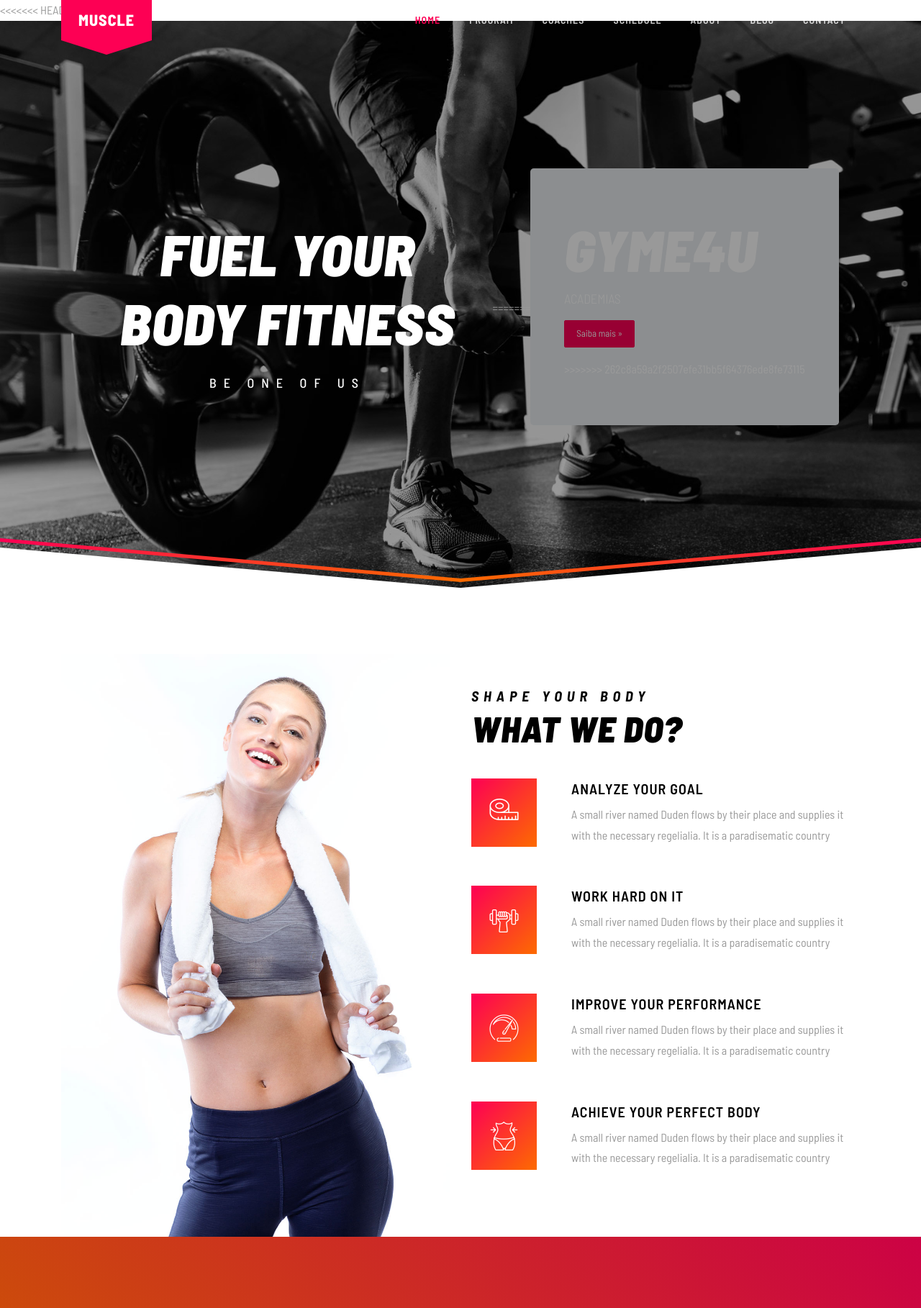
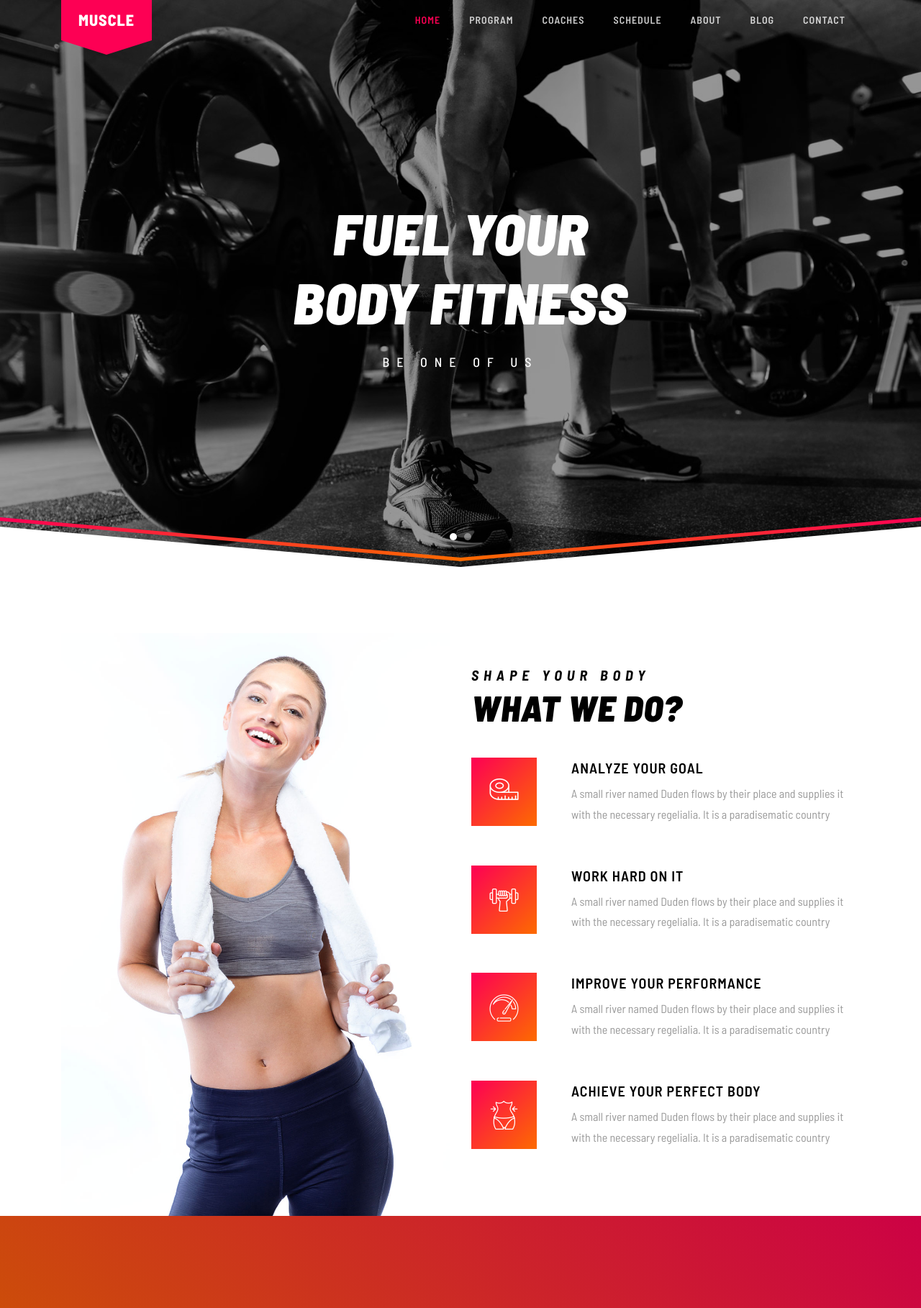
Before and after one commit to ifrs-alunos/FastGym, a Django app: page / in a window 1280 px wide. Shown: the top 1818 px of the page at 72% size. Run offline with Django 3.2, Linux system fonts and the light colour scheme; some libraries are stand-ins or nearby versions; some web fonts are replaced.

Commit message:
atualização

```diff
--- a/unchained/clients/templates/clients/home.html
+++ b/unchained/clients/templates/clients/home.html
@@ -1,8 +1,9 @@
 {% extends "core/base.html" %}
 {% block content %}
-<<<<<<< HEAD
+{% load static %}
+
 <section class="home-slider js-fullheight owl-carousel ftco-degree-bottom">
-    <div class="slider-item js-fullheight" style="background-image: url(images/bg_1.jpg);">
+    <div class="slider-item js-fullheight" style="background-image: url({% static 'clients/images/bg_1.jpg' %});">
       <div class="overlay"></div>
       <div class="container">
         <div class="row slider-text js-fullheight justify-content-center align-items-center" data-scrollax-parent="true">
@@ -12,19 +13,12 @@
             <h2 class="subheading">Be One Of Us</h2>
           </div>
 
-=======
-      <!-- Principal jumbotron, para a principal mensagem de marketing ou call to action -->
-      <div class="jumbotron">
-        <div class="container">
-          <h1 class="display-3">GymE4u</h1>
-          <p>ACADEMIAS</p>
-          <p><a class="btn btn-primary btn-lg" href="#" role="button">Saiba mais &raquo;</a></p>
->>>>>>> 262c8a59a2f2507efe31bb5f64376ede8fe73115
+
         </div>
       </div>
     </div>
 
-    <div class="slider-item js-fullheight" style="background-image: url(images/bg_2.jpg);">
+    <div class="slider-item js-fullheight" style="background-image: url({% static 'clients/images/bg_2.jpg' %});">
       <div class="overlay"></div>
       <div class="container">
         <div class="row slider-text js-fullheight justify-content-center align-items-center" data-scrollax-parent="true">
@@ -139,7 +133,7 @@
   </section>
 
   <section class="ftco-about d-md-flex bg-light">
-    <div class="one-half img" style="background-image: url(images/about-2.jpg);">
+    <div class="one-half img" style="background-image: url({% static 'clients/images/about-2.jpg' %});">
       <a href="https://vimeo.com/45830194" class="icon popup-vimeo d-flex justify-content-center align-items-center">
         <span class="icon-play"></a>
       </a>
@@ -243,7 +237,7 @@
       <div class="row">
         <div class="col-md-6 col-lg-3">
           <div class="package-program ftco-animate">
-            <a href="#" class="img d-flex justify-content-center align-items-center" style="background-image: url(images/program-1.jpg);">
+            <a href="#" class="img d-flex justify-content-center align-items-center" style="background-image: url({% static 'clients/images/program-1.jpg' %});">
               <span>Learn More</span>
             </a>
             <div class="text mt-3">
@@ -254,7 +248,7 @@
         </div>
         <div class="col-md-6 col-lg-3">
           <div class="package-program ftco-animate">
-            <a href="#" class="img d-flex justify-content-center align-items-center" style="background-image: url(images/program-2.jpg);">
+            <a href="#" class="img d-flex justify-content-center align-items-center" style="background-image: url({% static 'clients/images/program-2.jpg' %});">
               <span>Learn More</span>
             </a>
             <div class="text mt-3">
@@ -265,7 +259,7 @@
         </div>
         <div class="col-md-6 col-lg-3">
           <div class="package-program ftco-animate">
-            <a href="#" class="img d-flex justify-content-center align-items-center" style="background-image: url(images/program-3.jpg);">
+            <a href="#" class="img d-flex justify-content-center align-items-center" style="background-image: url({% static 'clients/images/program-3.jpg' %});">
               <span>Learn More</span>
             </a>
             <div class="text mt-3">
@@ -276,7 +270,7 @@
         </div>
         <div class="col-md-6 col-lg-3">
           <div class="package-program ftco-animate">
-            <a href="#" class="img d-flex justify-content-center align-items-center" style="background-image: url(images/program-4.jpg);">
+            <a href="#" class="img d-flex justify-content-center align-items-center" style="background-image: url({% static 'clients/images/program-4.jpg' %});">
               <span>Learn More</span>
             </a>
             <div class="text mt-3">
@@ -599,49 +593,49 @@
           </div>
         </div>
         <div class="col-md-3 ftco-animate">
-          <a href="images/gallery-2.jpg" class="gallery image-popup img d-flex align-items-center" style="background-image: url(images/gallery-2.jpg);">
+          <a href="{% static 'clients/images/gallery-2.jpg' %}" class="gallery image-popup img d-flex align-items-center" style="background-image: url({% static 'clients/images/gallery-2.jpg' %});">
             <div class="icon mb-4 d-flex align-items-center justify-content-center">
               <span class="icon-instagram"></span>
             </div>
           </a>
         </div>
         <div class="col-md-3 ftco-animate">
-          <a href="images/gallery-3.jpg" class="gallery image-popup img d-flex align-items-center" style="background-image: url(images/gallery-3.jpg);">
+          <a href="images/gallery-3.jpg" class="gallery image-popup img d-flex align-items-center" style="background-image: url({% static 'clients/images/gallery-3.jpg' %});">
             <div class="icon mb-4 d-flex align-items-center justify-content-center">
               <span class="icon-instagram"></span>
             </div>
           </a>
         </div>
         <div class="col-md-3 ftco-animate">
-          <a href="images/gallery-4.jpg" class="gallery image-popup img d-flex align-items-center" style="background-image: url(images/gallery-4.jpg);">
+          <a href="images/gallery-4.jpg" class="gallery image-popup img d-flex align-items-center" style="background-image: url({% static 'clients/images/gallery-4.jpg' %});">
             <div class="icon mb-4 d-flex align-items-center justify-content-center">
               <span class="icon-instagram"></span>
             </div>
           </a>
         </div>
         <div class="col-md-3 ftco-animate">
-          <a href="images/gallery-1.jpg" class="gallery image-popup img d-flex align-items-center" style="background-image: url(images/gallery-5.jpg);">
+          <a href="images/gallery-1.jpg" class="gallery image-popup img d-flex align-items-center" style="background-image: url({% static 'clients/images/gallery-5.jpg' %});">
             <div class="icon mb-4 d-flex align-items-center justify-content-center">
               <span class="icon-instagram"></span>
             </div>
           </a>
         </div>
         <div class="col-md-3 ftco-animate">
-          <a href="images/gallery-2.jpg" class="gallery image-popup img d-flex align-items-center" style="background-image: url(images/gallery-6.jpg);">
+          <a href="images/gallery-2.jpg" class="gallery image-popup img d-flex align-items-center" style="background-image: url({% static 'clients/images/gallery-6.jpg' %});">
             <div class="icon mb-4 d-flex align-items-center justify-content-center">
               <span class="icon-instagram"></span>
             </div>
           </a>
         </div>
         <div class="col-md-3 ftco-animate">
-          <a href="images/gallery-3.jpg" class="gallery image-popup img d-flex align-items-center" style="background-image: url(images/gallery-7.jpg);">
+          <a href="images/gallery-3.jpg" class="gallery image-popup img d-flex align-items-center" style="background-image: url({% static 'clients/images/gallery-7.jpg' %});">
             <div class="icon mb-4 d-flex align-items-center justify-content-center">
               <span class="icon-instagram"></span>
             </div>
           </a>
         </div>
         <div class="col-md-3 ftco-animate">
-          <a href="images/gallery-4.jpg" class="gallery image-popup img d-flex align-items-center" style="background-image: url(images/gallery-8.jpg);">
+          <a href="images/gallery-4.jpg" class="gallery image-popup img d-flex align-items-center" style="background-image: url({% static 'clients/images/gallery-8.jpg' %});">
             <div class="icon mb-4 d-flex align-items-center justify-content-center">
               <span class="icon-instagram"></span>
             </div>
--- a/unchained/unchained/settings.py
+++ b/unchained/unchained/settings.py
@@ -125,5 +125,6 @@ USE_TZ = True
 # https://docs.djangoproject.com/en/2.1/howto/static-files/
 
 STATIC_URL = '/static/'
+STATIC_ROOT = '/var/www/'
 
 from .personal_settings import *
```
Also changed, not shown: other parts of unchained/clients/templates/clients/home.html (+12 -12 lines).
